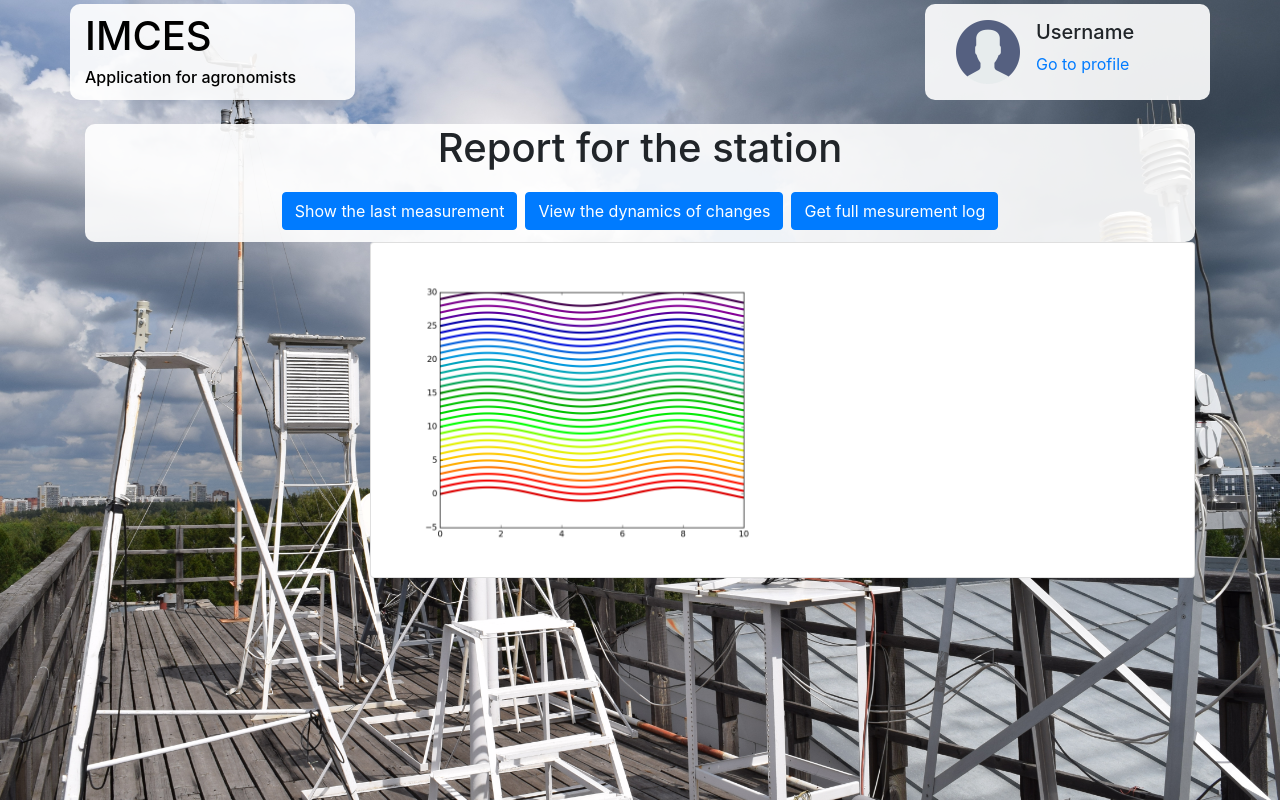
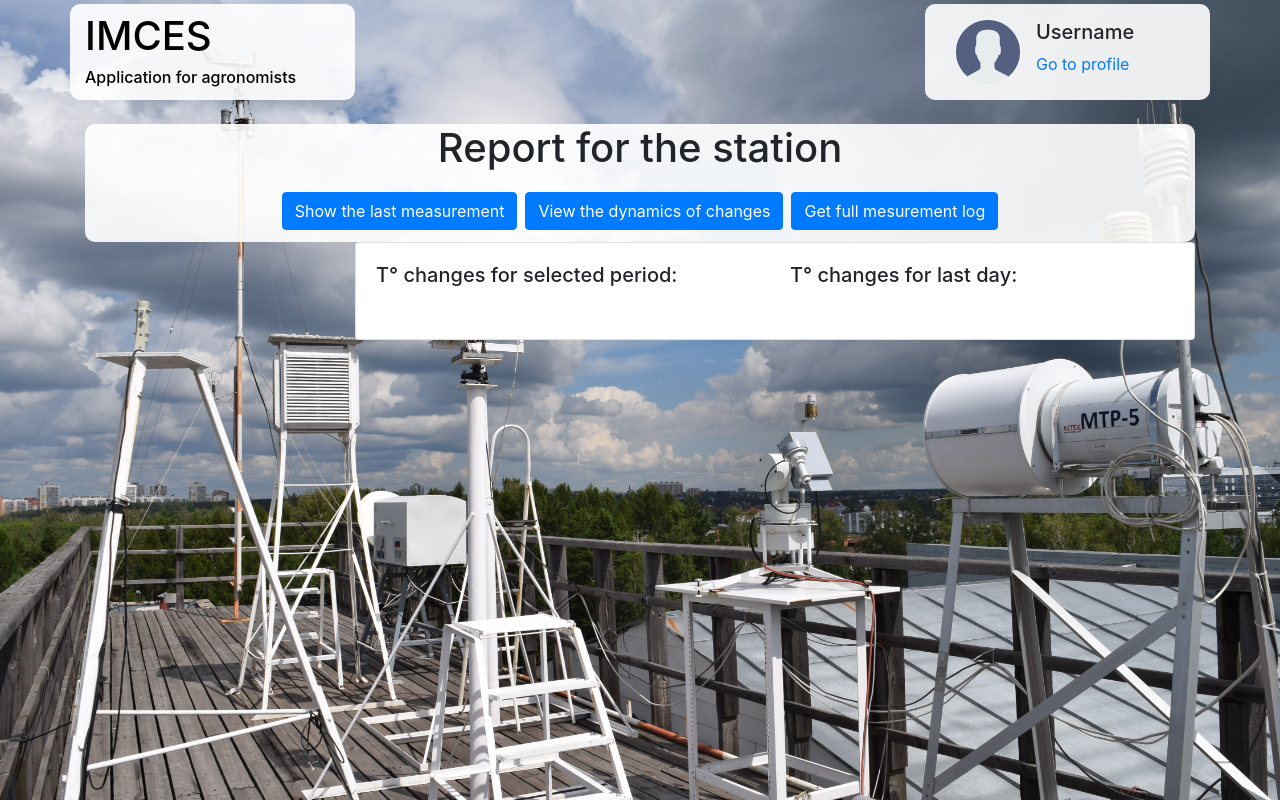
Before and after one commit to somnoynadno/imces_app, a Flask app: template templates/station_info.html in a window 1280 px wide, after a click on "View the dynamics of changes". Run offline with Flask 2, Linux system fonts and the light colour scheme; the template is opened without the code that fills it, so the values that code supplies are empty; some libraries are stand-ins or nearby versions.

Commit message:
Statistics added

```diff
--- a/app.py
+++ b/app.py
@@ -9,10 +9,16 @@ from flask import url_for
 import datetime
 import mysql.connector
 
+# runtime fix
+import matplotlib
+matplotlib.use('Agg')
+
 import numpy as np
 import pandas as pd
-import matplotlib as plt
+import matplotlib.pyplot as plt
 import datetime
+
+from random import randint
 
 app = Flask(__name__, static_url_path='/static')
 
@@ -112,6 +118,8 @@ def statistics():
 	res = np.array(result)
 
 	temp = []
+	means = []
+	dates = []
 	i = 0
 	result_string = ""
 	while i < len(res)-1:
@@ -125,16 +133,19 @@ def statistics():
 			if i == len(res):
 				break
 
-
 		temp = np.array(temp)
 		temp_frame = pd.DataFrame(data=temp, dtype=np.float)
+		last_day = temp
 
 		print(temp_frame.head())
 		print(temp_frame.describe(include='all'))
 
 		mean_t = temp_frame.describe(include='all').as_matrix()[1]
-		min_t = temp_frame.describe(include='all').as_matrix()[3]
-		max_t = temp_frame.describe(include='all').as_matrix()[7]
+		min_t  = temp_frame.describe(include='all').as_matrix()[3]
+		max_t  = temp_frame.describe(include='all').as_matrix()[7]
+
+		means.append(mean_t)
+		dates.append(date)
 
 		result_string += "<tr><td><h6>" + str(date) + "</h6></td>" + "<td></td>"*9 + "</tr>"
 
@@ -169,11 +180,32 @@ def statistics():
 		for h, elem in zip(heights, line):
 			last_mes_string += "Result on " + str(h) + "sm: " + str(round(elem, 2)) + "<br>"
 
+	fig = plt.figure()
+	ax = plt.axes()
+
+	means = np.array(means).transpose()
+	for j in range(9):
+		ax.plot(dates, means[j])
+
+	means_file = 'static/img/temp/' + str(randint(10000, 99999)) + '.png'
+	fig.savefig(means_file)
+
+	fig_last_day = plt.figure()
+	ax_last_day = plt.axes()
+
+	for line in last_day.transpose():
+		ax_last_day.plot([i for i in range(len(last_day))], line)
+
+
+	last_day_file = 'static/img/temp/' + str(randint(10000, 99999)) + '.png'
+	fig_last_day.savefig(last_day_file)
+
 	conn.close()
 	return render_template('station_info.html', results=result_string,
 							last_measurement=last_mes_string,
 							station_number=station_number_default,
-							date=start_date_default + " - " + end_date_default)
+							date=start_date_default + " - " + end_date_default,
+							means_file=means_file, last_day_file=last_day_file)
 
 
 if __name__ == '__main__':
--- a/templates/station_info.html
+++ b/templates/station_info.html
@@ -42,18 +42,27 @@
           <button class="btn btn-primary m-1" type="button" data-toggle="collapse" data-target="#collapse_full_log" aria-expanded="false" aria-controls="collapse_full_log">Get full mesurement log</button>
         </div>
       </div>
-      <div class="row">
-        <div class="col col-md-3">
+      <div class="row justify-content-end">
+        <div class="col col-md-3 pr-0">
           <div class="collapse multi-collapse" id="collapse_last_measurement">
             <div class="card card-body">
                 {{last_measurement | safe}}
             </div>
           </div>
         </div>
-        <div class="col">
+        <div class="col pl-0">
           <div class="collapse multi-collapse" id="collapse_statistics">
             <div class="card card-body">
-              <img src="static/img/example.png" style="width: 50%; height: 50%;">
+              <div class="row">
+                <div class="col col-6">
+                  <h5>T° changes for selected period:</h5>
+                  <img class="img-fluid" src="{{means_file}}">
+                </div>
+                <div class="col col-6">
+                  <h5>T° changes for last day:</h5>
+                  <img class="img-fluid" src="{{last_day_file}}">
+                </div>
+              </div>
             </div>
           </div>
         </div>
```
Also changed, not shown: static/img/example.png (deleted), 1 other file.
